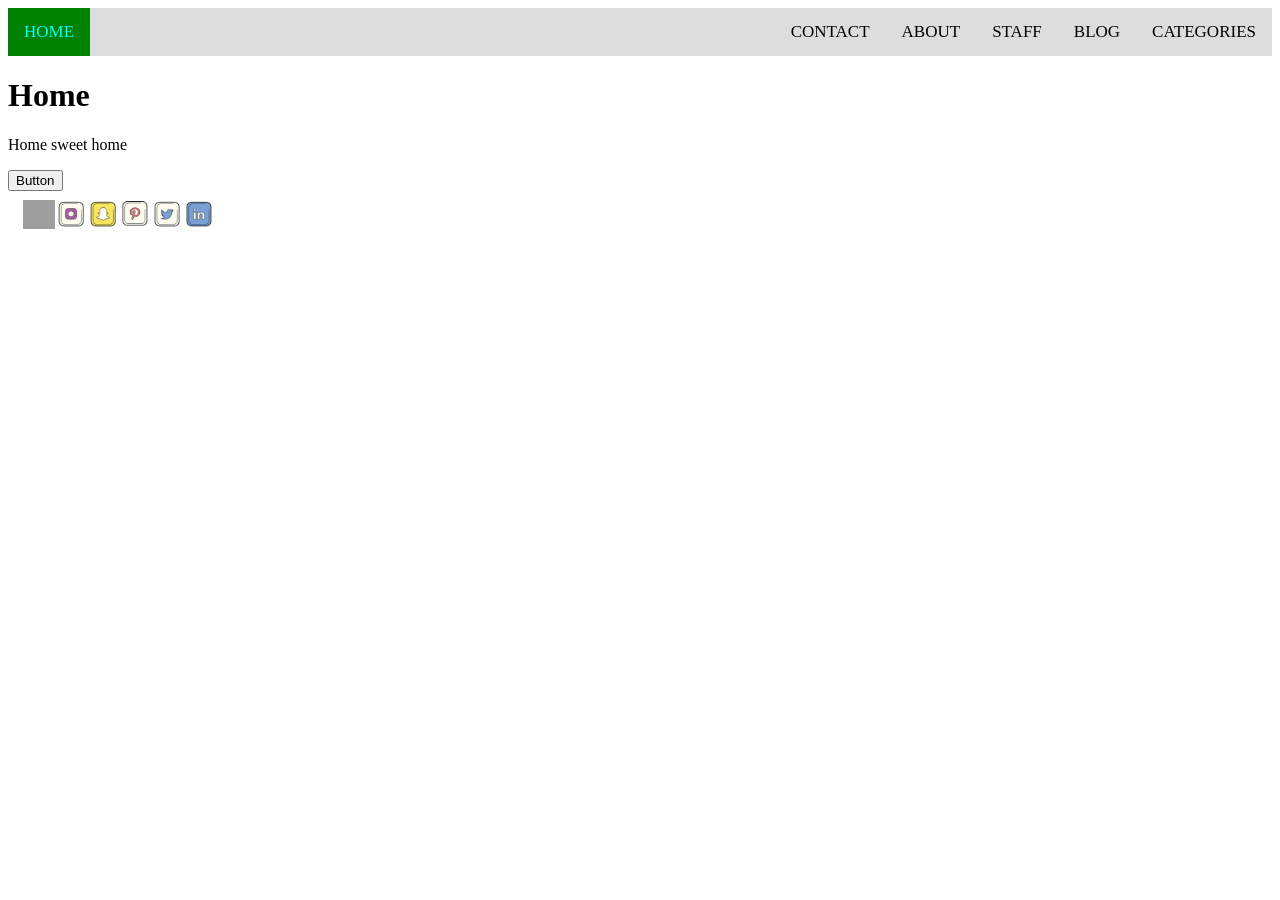
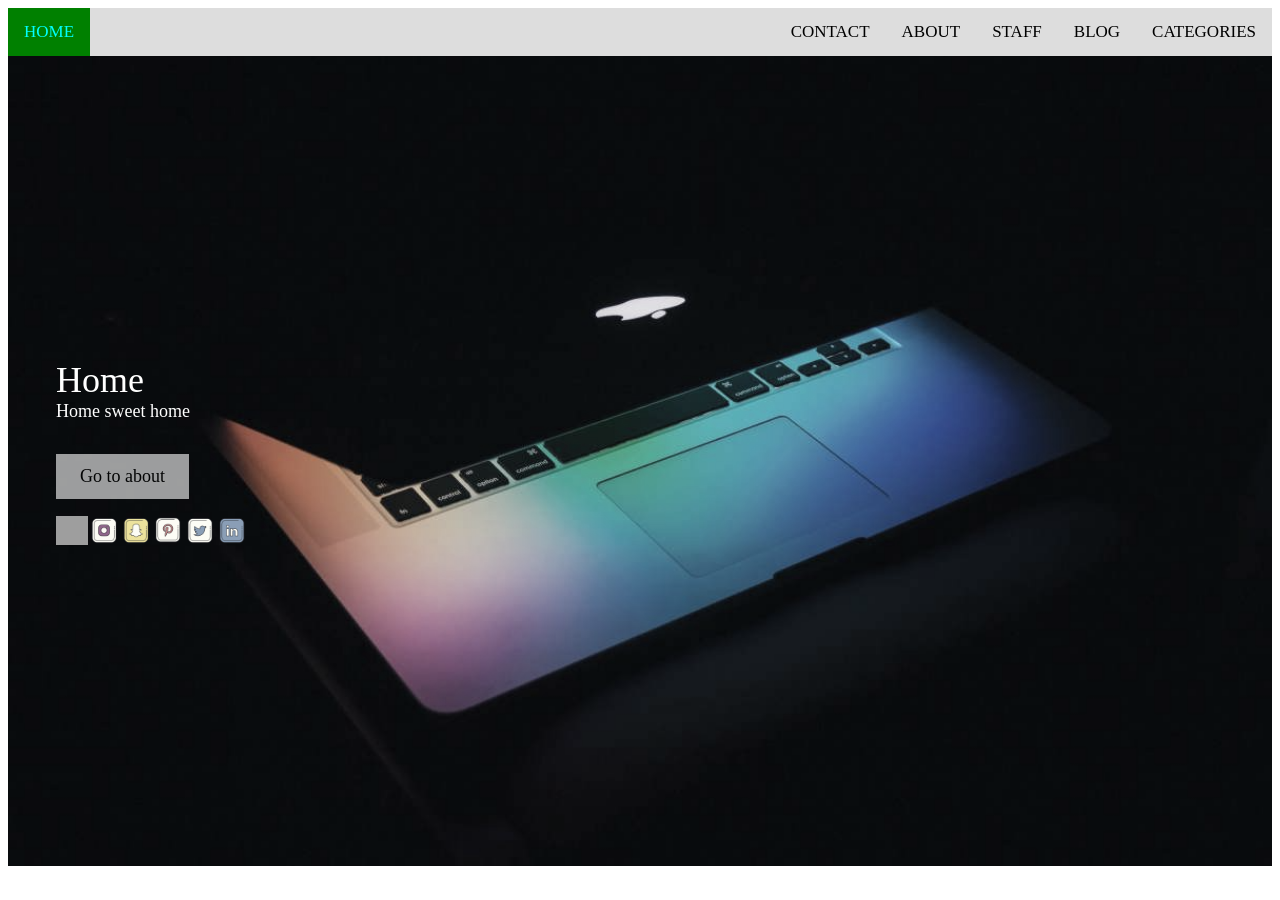
Before and after one commit to CabageMan/JekyllLearning, a Jekyll site: the page built from index.html, in a window 1280 px wide. Built offline with Jekyll 4.4.1, drawn with Linux system fonts in a browser that asks for light colours; grey boxes are pictures that could not be loaded.

Commit message:
Add background image. Add home page styles.

```diff
--- a/_sass/main.scss
+++ b/_sass/main.scss
@@ -1,2 +1,67 @@
 @import "navigationBar";
 @import "socialLinks";
+
+@mixin large-text {
+  font-size: 36px!important;
+}
+
+@mixin middle-text {
+  font-size: 18px!important;
+}
+
+.image-background {
+  background-image: url("/assets/images/mac.jpg");
+  background-position: center;
+  background-size: cover;
+  min-height: 100%;
+  height: 800px;
+}
+
+.text-white {
+  color: #fff;
+}
+
+.display-left {
+  position: absolute;
+  top: 50%;
+  left: 0%;
+  transform: translate(0%,-50%);
+}
+
+.display-container {
+  position: relative;
+}
+
+.grayscale-min {
+  filter: grayscale(50%);
+}
+
+.button {
+  @include middle-text;
+  display: inline-block;
+  vertical-align: middle;
+  overflow: hidden;
+  text-decoration: none;
+  text-align: center;
+  cursor: pointer;
+  white-space: nowrap;
+
+  color: #000;
+  background-color: #fff;
+  opacity: 0.60;
+
+  margin-top: 16px;
+  padding: 12px 24px;
+}
+
+.large-title {
+  @include large-text;
+}
+
+.middle-text {
+  @include  middle-text;
+}
+
+.button:hover {
+  opacity: 1.0;
+}
--- a/_sass/socialLinks.scss
+++ b/_sass/socialLinks.scss
@@ -1,17 +1,17 @@
 // Variables
 
 .social-links {
-  padding: 15px;
+  padding: 15px 0 15px 0;
 
   a {
-    padding: 16px;
+    padding: 16px 16px 0 16px;
     background-size: 38px;
     background-repeat: no-repeat;
     background-position: center;
   }
 
   a:hover {
-    background-position: top;
+    opacity: 0.5;
   }
 
   a.facebook {
--- a/index.html
+++ b/index.html
@@ -2,14 +2,18 @@
 title: Home
 ---
 
-<h1>{{ "Home" }}</h1>
-
-<p>{{ "Home sweet home" }}</p>
-
-<button>{{"Button"}}</button>
-
-<div class="social-links">
-    {% for item in site.data.socialLinks %}
-        <a href="{{ item.link }}" target="_blank" class="{{ item.class }}"></a>
-    {% endfor %}
-</div>
+<header class="image-background grayscale-min display-container" style="padding: 5px;">
+    <div class="display-left text-white" style="padding: 48px;">
+        <div>
+            <span class="large-title">Home</span>
+            <br>
+            <span class="middle-text">Home sweet home</span>
+            <p><a href="{{ site.data.navigation[4].link }}" class="button">Go to about</a></p>
+        </div>
+        <div class="social-links">
+            {% for item in site.data.socialLinks %}
+            <a href="{{ item.link }}" target="_blank" class="{{ item.class }}"></a>
+            {% endfor %}
+        </div>
+    </div>
+</header>
```
Also changed, not shown: assets/images/mac.jpg (added), 4 other files.
